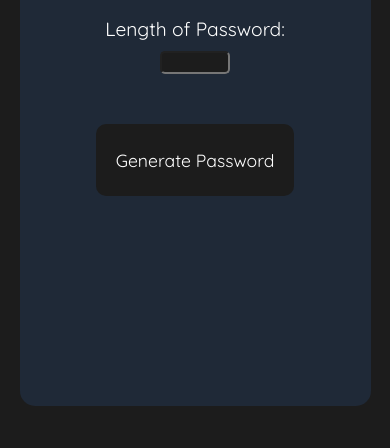
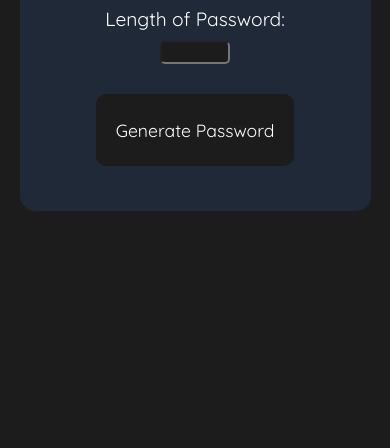
Before and after one commit to Jaspreet-Nijjar/password-generator, a plain HTML site: page index.html in a window 390 px wide. Shown: the part 396-844 px from the top of the page. Drawn offline with Linux system fonts and the light colour scheme.

Commit message:
added media query to fix responsive issue

```diff
--- a/style.css
+++ b/style.css
@@ -15,21 +15,17 @@ body {
   font-family: Quicksand, 'sans-serif';
   display: flex;
   justify-content: center;
+  height: 100vh;
   align-items: center;
-  height: 100vh;
   background-color: var(--bg);
 }
 
 .container {
   background-color: var(--container);
-  padding: 40px;
-  max-width: 90%;
+  padding: 25px 0;
   color: white;
   border-radius: 15px;
-  display: flex;
-  flex-direction: column;
-  justify-content: center;
-  height: 90%;
+  width: 90%;
 }
 
 h1 {
@@ -85,3 +81,9 @@ span {
   margin: 20px;
   align-items: center;
 }
+
+@media screen and (min-width: 650px) {
+  body {
+    margin: 100px;
+  }
+}
```
